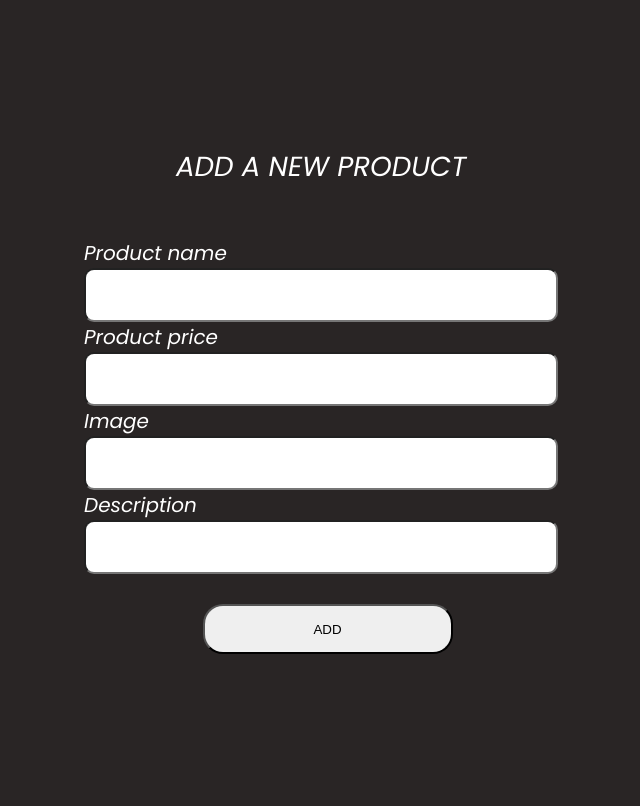
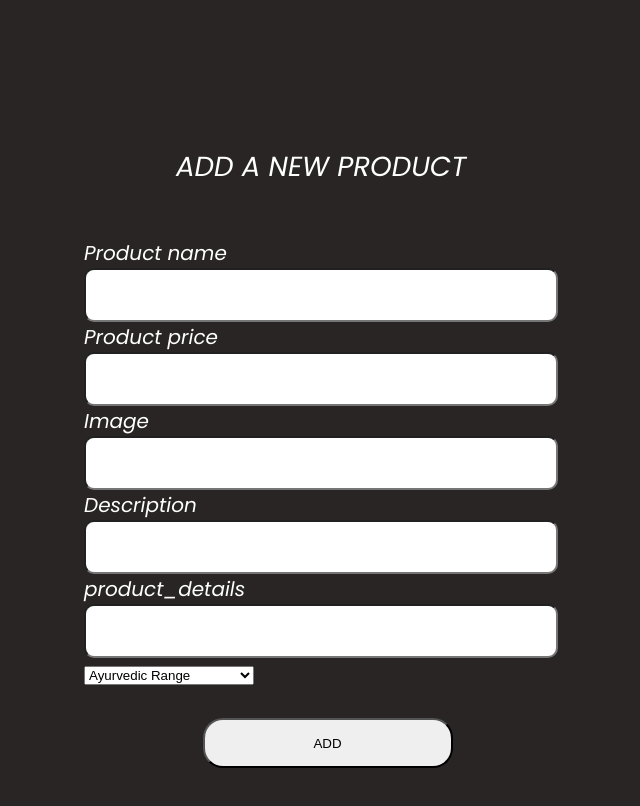
Before and after one commit to fssa-batch3/alsabana.sahubarali__web_project, a website: page Pages/update.html in a window 1280 px wide. Shown: the whole page, without its empty margins (319-959 px from the left). Drawn offline with Linux system fonts and the light colour scheme.

Commit message:
Update update.html

```diff
--- a/Pages/update.html
+++ b/Pages/update.html
@@ -16,7 +16,16 @@
           <label>Product price<input type="number" id="pPrice" /></label>
           <label>Image<input type="text" id="pImage" /></label>
           <label>Description<input type="textarea" id="pDescription" /></label>
-
+          <label
+            >product_details<input type="text" id="product_detail"
+          /></label>
+          <select id="product_type">
+            <option value="ayurvedic">Ayurvedic Range</option>
+            <option value="Caffeine">Caffeine Range</option>
+            <option value="samples">Our Samples</option>
+            <option value="avocado">Avocado, Biotin Range</option>
+            <option value="capsules">Hair serum and capsules</option>
+          </select>
           <button type="submit">ADD</button>
         </form>
       </div>
@@ -29,14 +38,16 @@
         if (localStorage.getItem("proObject") != null) {
           productArray = JSON.parse(localStorage.getItem("proObject"));
         }
-
+        let product_type = document.getElementById("product_type").value;
+        let product_detail = document.getElementById("product_detail").value;
         let productName = document.getElementById("pName").value;
         let cost = document.getElementById("pPrice").value;
         let src = document.getElementById("pImage").value;
         let alt = document.getElementById("pDescription").value;
 
         proObject = {
-
+          product_type,
+          product_detail,
           productName,
           cost,
           image: { src, alt },
```
